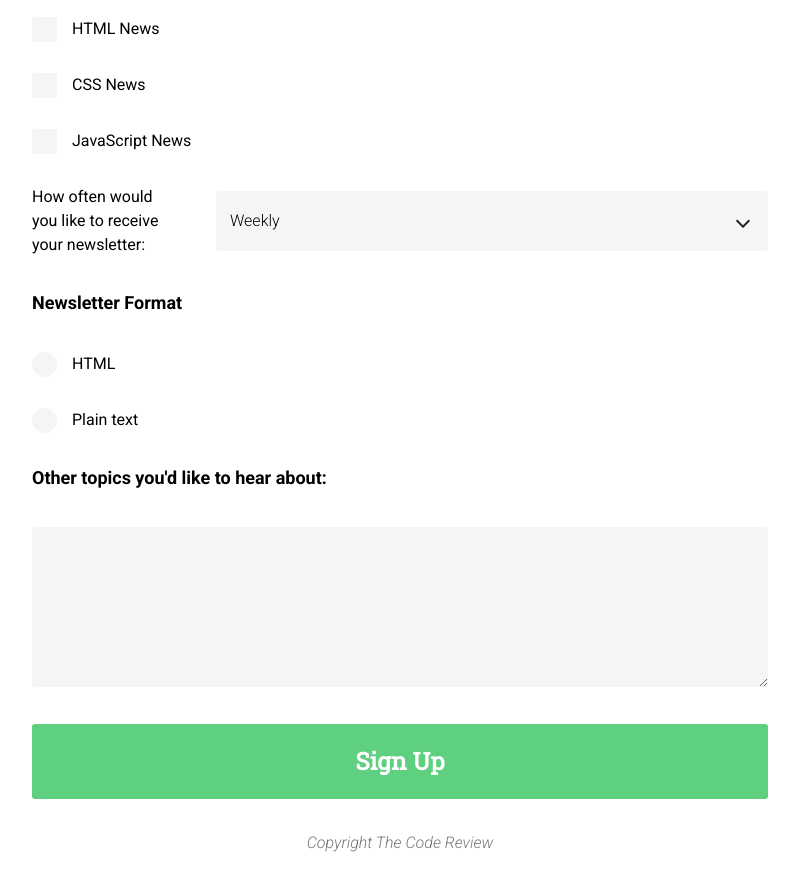
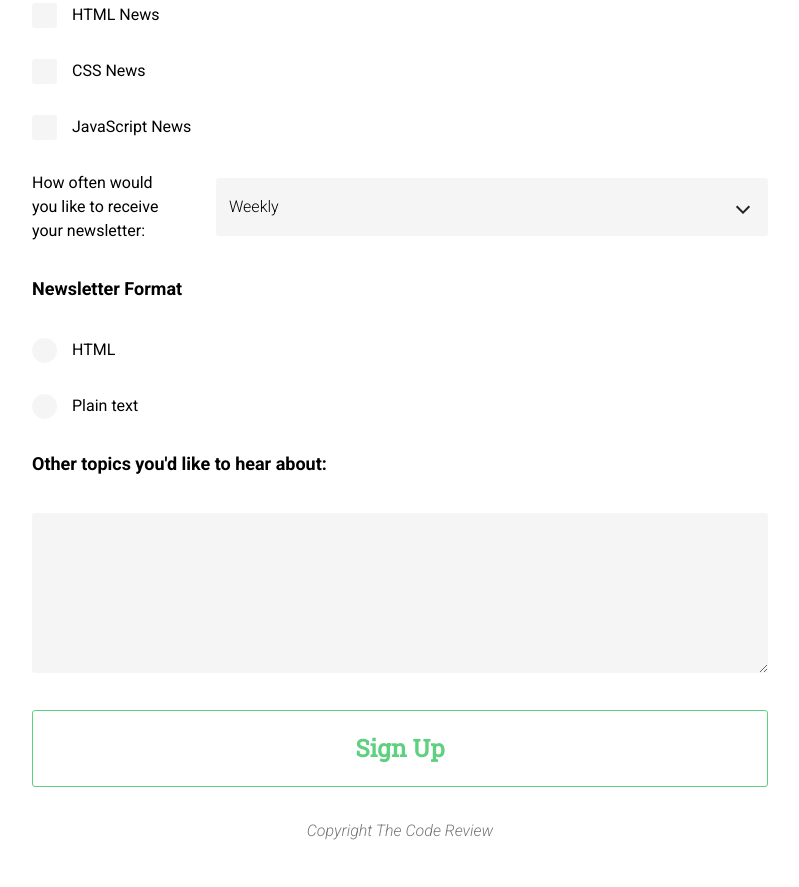
Before and after one commit to RalphSimon/03-online_registration, a website: page app/index.html in a window 1280 px wide. Shown: the part 1422-2309 px from the top of the page, without its empty margins (240-1039 px from the left). Drawn offline with nearby package versions, Linux system fonts and the light colour scheme.

Commit message:
Changed border styles and added animations to borders

```diff
--- a/app/scss/base/_variables.scss
+++ b/app/scss/base/_variables.scss
@@ -56,6 +56,7 @@ $valid-thin: 1px solid $Treehouse-green;
 $valid-fat: 2px solid $Treehouse-green;
 $base__input-border: 1px solid $Blue;
 $fat__input-border: 2px solid $Blue;
+$transparent__input-border-thin: 1px solid transparent;
 $transparent__input-border: 2px solid transparent;
 
 $base__border-radius: 3px;
@@ -73,6 +74,12 @@ $base-border: (
     right: $transparent__input-border,
     bottom: $transparent__input-border,
     left: $transparent__input-border
+  ),
+  transparent-thin: (
+    top: $transparent__input-border-thin,
+    right: $transparent__input-border-thin,
+    bottom: $transparent__input-border-thin,
+    left: $transparent__input-border-thin
   ),
   thin: (
     top: $base__input-border,
@@ -148,10 +155,10 @@ $all-inputs: "input[type="text"], input[type="email"], input[type="tel"], input[
 
 
 //================================================
-//  CUBUC BEZIER CURVES
+//  TRANSITIONS
 //================================================
 
-$bounce: ".68,.18,.34,1.34";
+$border-transition: border .4s cubic-bezier(.68,.18,.34,1.34);
 
 
 
--- a/app/scss/components/form/_base.scss
+++ b/app/scss/components/form/_base.scss
@@ -3,6 +3,7 @@
   appearance: none;
   outline: none;
   border-radius: 0;
+  transition: border 0.2s ease-in, background-color 0.5s ease-out;
 }
 
 .nl__fieldset {
@@ -32,7 +33,6 @@ label {
     flex-wrap: wrap;
     flex-direction: row;
     align-items: center;
-    // background-color: fade_out(violet, 0.7);
 
     .label-text {
       width: 20%;
@@ -46,7 +46,7 @@ label {
 }
 
 #{$base-inputs}  {
-  @include field-border(map-get($base-border, transparent));
+  @include field-border(map-get($base-border, transparent-thin));
   display: block;
   width: 100%;
   margin-top: $small__spacing;
@@ -54,15 +54,14 @@ label {
   outline: none;
   line-height: 2;
   background-color: fade_out($Silver, 0.7);
-  transition: border 0.2s ease-in, background-color 0.5s ease-out;
 
   &:invalid {
-    @include field-border(map-get($validation-border, in-fat));
+    @include field-border(map-get($validation-border, in-thin));
     position: relative;
   }
 
   &:not(:optional):valid {
-    @include field-border(map-get($validation-border, v-fat));
+    @include field-border(map-get($validation-border, v-thin));
   }
 
   @include media($tablet) {
@@ -96,12 +95,14 @@ button,
 .button {
   width: 100%;
   border-radius: $base__border-radius;
-  border: none;
+  border: $valid-thin;
   padding: 1em;
-  color: #FFFFFF;
-  background-color: $action__color;
+  color: $action__color;
+  background-color: transparent;
+  transition: color .2s ease-in, background-color .3s ease-in;
 
   &:hover, &:focus {
+    color: #FFF;
     background-color: darken($action__color, 10%);
   }
 }
--- a/app/scss/components/form/_focus.scss
+++ b/app/scss/components/form/_focus.scss
@@ -1,6 +1,6 @@
 input:focus,
 select:focus,
 textarea:focus {
-  @include field-border(map-get($base-border, fat));
+  @include field-border(map-get($base-border, thin));
   background-color: #FFFFFF;
 }
--- a/app/scss/mixins/_switch.scss
+++ b/app/scss/mixins/_switch.scss
@@ -17,6 +17,7 @@
       width: 25px;
       height: 25px;
       background-color: $base__disabled;
+      transition: $border-transition;
     }
 
     &::after {
@@ -25,14 +26,14 @@
       width: 8px;
       height: 14px;
       border-bottom: 2px solid $Blue;
-      border-right: 3px solid $Blue;
+      border-right: 2px solid $Blue;
       transform: scale(0) rotate(45deg);
       transition: transform 0.3s ease-in-out;
     }
 
     input:focus + &::before,
     input:checked + &::before {
-      @include field-border(map-get($base-border, fat));
+      @include field-border(map-get($base-border, thin));
       background-color: inherit;
     }
 
@@ -47,6 +48,7 @@
       width: 25px;
       height: 25px;
       background-color: $base__disabled;
+      transition: $border-transition;
     }
 
     &::after {
```
Also changed, not shown: app/css/main.css.
